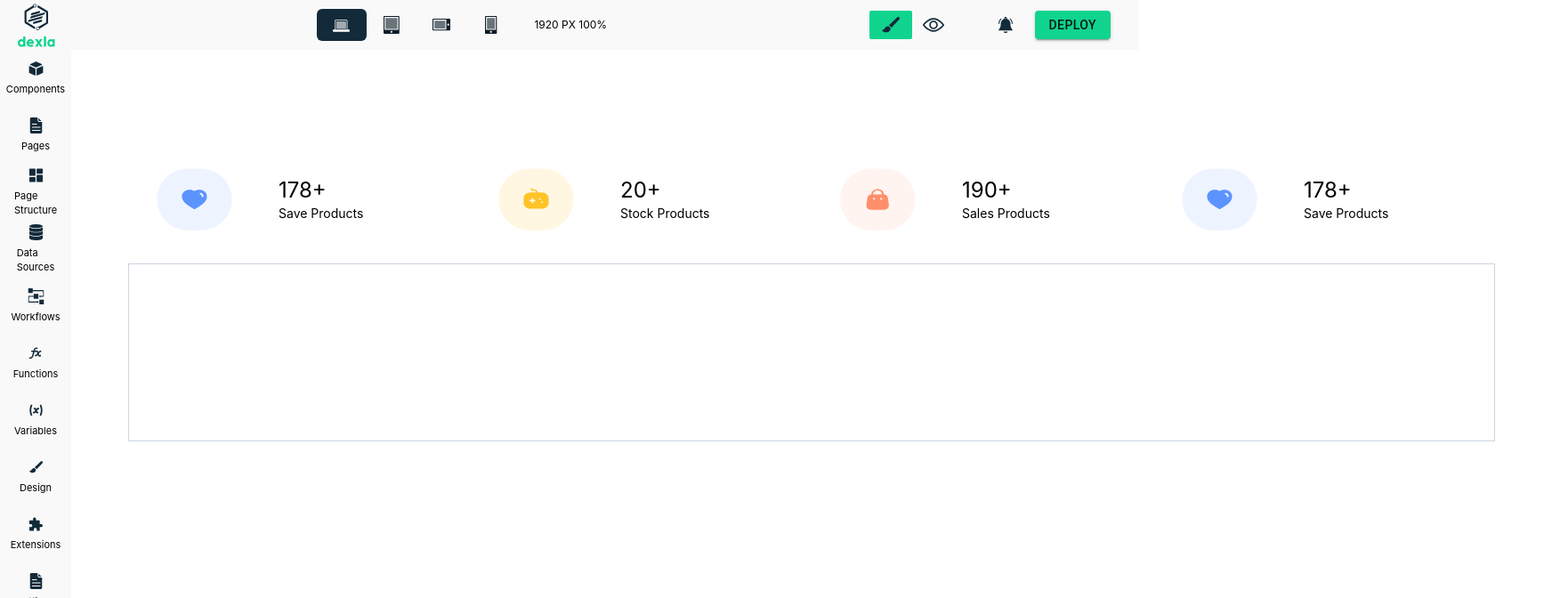
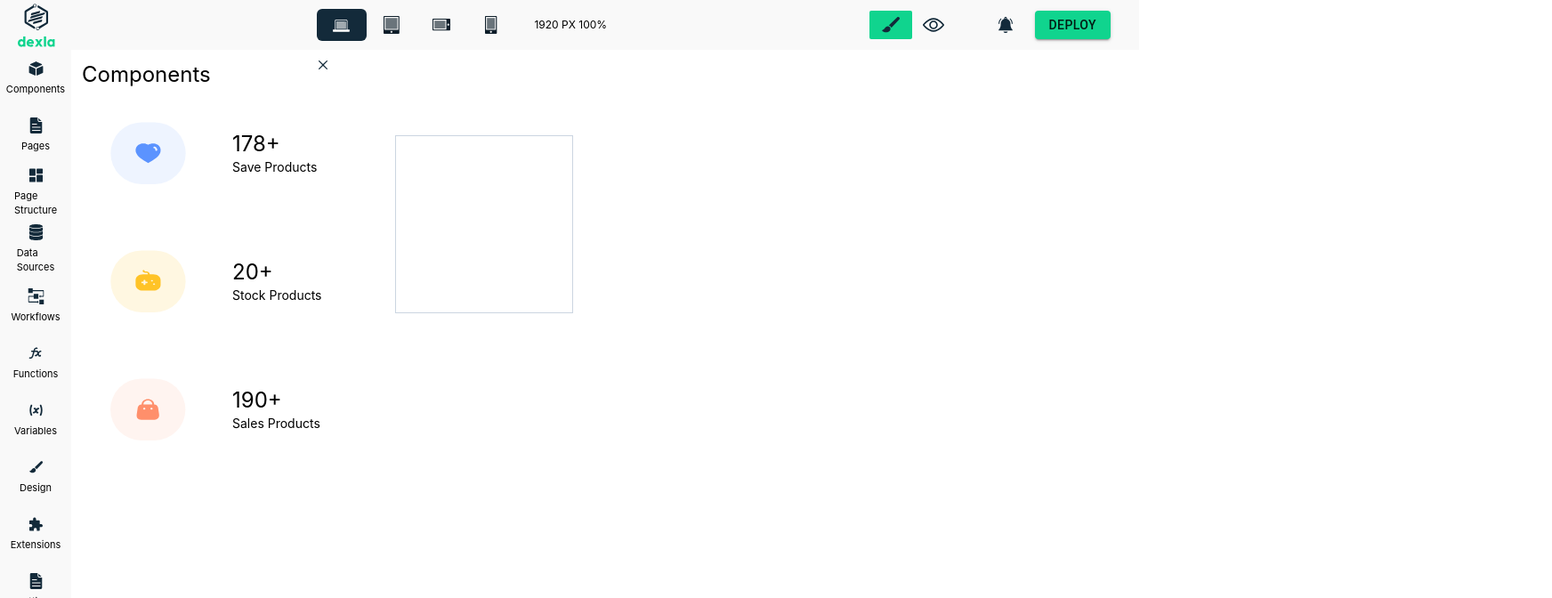
Before and after one commit to sweethappydream/dexla-MVP, a React (Create React App) app: page / in a window 1280 px wide. Both pictures are taken after a click on the element "Components". Shown: the top 672 px of the page at 89% size, 1744 px wide, since content can reach past the window. Built offline with nearby package versions, Linux system fonts and the light colour scheme.

Commit message:
drag and drop, preview & edit, mobile view

```diff
--- a/package.json
+++ b/package.json
@@ -13,6 +13,7 @@
     "react-dnd": "^16.0.1",
     "react-dnd-html5-backend": "^16.0.1",
     "react-dom": "^18.2.0",
+    "react-modern-drawer": "^1.2.0",
     "react-router-dom": "^6.8.0",
     "react-scripts": "5.0.1",
     "typescript": "^4.9.5",
--- a/src/components/Outline/index.jsx
+++ b/src/components/Outline/index.jsx
@@ -1,14 +1,16 @@
-import React from "react";
+import React, {useState} from "react";
 import Header from "../Header";
 import Sidebar from "../Sidebar";
-import { Outlet } from "react-router-dom";
+import SubBar from "../Sidebar/SubBar";
 
 const Outline = ({children}) => {
+    const [isOpen, setIsOpen] = useState(false);
     return (
         <>
             <Header/>
             <div className="flex">
-                <Sidebar/>
+                <Sidebar isOpen={isOpen} setIsOpen={setIsOpen}/>
+                <SubBar isOpen={isOpen} setIsOpen={setIsOpen}/>
                 {children}
             </div>
         </>
--- a/src/components/Products/DesktopView.jsx
+++ b/src/components/Products/DesktopView.jsx
@@ -1,15 +1,14 @@
 import React, { useState } from "react";
 import ProductOutline from "./ProductOutline";
-import { sales, save, stock } from "../svg/body";
 import { useDrop } from "react-dnd";
 
-const DesktopView = () => {
-  const [basket, setBasket] = useState([]);
+const DesktopView = ({basket, setBasket}) => {
+
   const [{ isOver }, dropRef] = useDrop({
     accept: "product",
     drop: (item) =>
       setBasket((basket) =>
-        !basket.includes(item) ? [...basket, item] : basket
+        [...basket, item]
       ),
     collect: (monitor) => ({
       isOver: monitor.isOver()
@@ -17,15 +16,9 @@ const DesktopView = () => {
   });
 
   return (
-    <div>
-      <div className="flex items-start justify-start">
-        <ProductOutline src={save}  name="Save Products" num="178+" />
-        <ProductOutline src={stock}  name="Stock Products" num="20+" />
-        <ProductOutline src={sales}  name="Sales Products" num="190+" />
-        <ProductOutline src={save}  name="Save Products" num="178+" />
-      </div>
-      <div className="w-full border min-h-[200px] border-slate-300 flex flex-wrap flex-start overflow-auto " ref={dropRef}>
-        {basket.map(product =><ProductOutline src={product.src} name={product.name} num={product.num} />)}
+    <div className=" py-24 px-16">
+      <div className="w-full min-w-[200px] border min-h-[200px] border-slate-300 flex flex-wrap flex-start overflow-auto " ref={dropRef}>
+        {basket.map((product, index) =><ProductOutline key={index} src={product.src} name={product.name} num={product.num} />)}
         {isOver && <div>Drop Here!</div>}
       </div>
     </div>
--- a/src/components/Products/MobileView.jsx
+++ b/src/components/Products/MobileView.jsx
@@ -1,16 +1,34 @@
 import React from "react";
 import ProductOutline from "./ProductOutline";
-import { sales, save, stock } from "../svg/body";
+import { useDrop } from "react-dnd";
 
-const MobileView = () => {
+const DesktopView = ({ basket, setBasket }) => {
+  const [{ isOver }, dropRef] = useDrop({
+    accept: "product",
+    drop: (item) => setBasket((basket) => [...basket, item]),
+    collect: (monitor) => ({
+      isOver: monitor.isOver(),
+    }),
+  });
+
   return (
-    <div className="flex flex-col items-center justify-center">
-      <ProductOutline src={save} name="Save Products" num="178+" />
-      <ProductOutline src={stock} name="Stock Products" num="20+" />
-      <ProductOutline src={sales} name="Sales Products" num="190+" />
-      <ProductOutline src={save} name="Save Products" num="178+" />
+    <div className="bg-slate-200 flex items-center justify-center w-full pt-5">
+      <div
+        className="flex flex-col items-center justify-start border min-h-[200px] bg-white w-[648px] border-slate-300 "
+        ref={dropRef}
+      >
+        {basket.map((product, index) => (
+          <ProductOutline
+            key={index}
+            src={product.src}
+            name={product.name}
+            num={product.num}
+          />
+        ))}
+        {isOver && <div>Drop Here!</div>}
+      </div>
     </div>
   );
 };
 
-export default MobileView;
+export default DesktopView;
--- a/src/components/Products/ProductOutline.jsx
+++ b/src/components/Products/ProductOutline.jsx
@@ -1,31 +1,35 @@
-import React, {useContext} from "react";
+import React, { useContext } from "react";
 // import Draggable from "react-draggable";
 import { editContext } from "../../context";
 import { useDrag } from "react-dnd";
 
 const ProductOutline = (props) => {
   const { src, num, name } = props;
-    const {isEditable} = useContext(editContext);
+  const { isEditable } = useContext(editContext);
   const [{ isDragging }, dragRef] = useDrag({
-        type: 'product',
+      type: "product",
       item: { src, num, name },
       collect: (monitor) => ({
-            isDragging: monitor.isDragging()
-        })
-    })
+        isDragging: monitor.isDragging(),
+      }),
+      canDrag: isEditable,
+    },
+    [isEditable]
+  );
 
   return (
-        // <Draggable axis="x" canDrag={!isEditable}>
-        <div className="flex items-center justify-start w-96 h-36 px-8 py-10 cursor-pointer" ref={dragRef} draggable={isEditable} >
-            <img src={src} alt="save prodcuts"/>
+    <div
+      className="flex items-center justify-start w-96 h-36 px-8 py-10 cursor-pointer"
+      ref={dragRef}
+    >
+      <img src={src} alt="save prodcuts" />
       <div className="flex flex-col items-start justify-center pl-8 mx-5">
         <p className=" text-2xl">{num}</p>
         <p className=" text-sm">{name}</p>
       </div>
-            {isDragging && '😁'}
+      {isDragging && "😁"}
     </div>
-        // </Draggable>
-    )
-}
+  );
+};
 
 export default ProductOutline;
--- a/src/components/Products/index.jsx
+++ b/src/components/Products/index.jsx
@@ -1,14 +1,15 @@
-import React, { useContext } from "react";
+import React, { useState, useContext } from "react";
 import DesktopView from "./DesktopView";
 import MobileView from "./MobileView";
 import { responsiveContext } from "../../context";
 
 const Products = () => {
+  const [basket, setBasket] = useState([]);
   const { screen } = useContext(responsiveContext);
   return (
     <>
-      {screen === "desktop" && <DesktopView />}
-      {screen === "mobile" && <MobileView />}
+      {screen === "desktop" && <DesktopView basket={basket} setBasket={setBasket}/>}
+      {screen === "mobile" && <MobileView basket={basket} setBasket={setBasket} />}
     </>
   );
 };
--- a/src/components/Sidebar/SingleTab.jsx
+++ b/src/components/Sidebar/SingleTab.jsx
@@ -1,14 +1,21 @@
 import React from "react";
 
 const SigleTab = (props) => {
-    const { src, srcHover, name } = props;
-    return (
-        <div className="group w-[85px] h-[54px] p-8 flex flex-col items-center justify-center cursor-pointer hover:bg-hover">
-            <img src={src} alt="" className="pb-[6px] group-hover:hidden"/>
-            <img src={srcHover} alt="" className="pb-[6px] hidden group-hover:block"/>
-            <p className=" group-hover:text-white">{name}</p>
-        </div>
-    )
-}
+  const { src, srcHover, name, setIsOpen } = props;
+  return (
+    <div
+      className="group w-[85px] h-[54px] p-8 flex flex-col items-center justify-center cursor-pointer hover:bg-hover"
+      onClick={() => setIsOpen(true)}
+    >
+      <img src={src} alt="" className="pb-[6px] group-hover:hidden" />
+      <img
+        src={srcHover}
+        alt=""
+        className="pb-[6px] hidden group-hover:block"
+      />
+      <p className=" group-hover:text-white">{name}</p>
+    </div>
+  );
+};
 
 export default SigleTab;
--- /dev/null
+++ b/src/components/Sidebar/SubBar/index.js
@@ -0,0 +1,32 @@
+import React from "react";
+import {  Collapse } from "@mui/material";
+import { cross } from "../../svg/sidebar/components";
+import ProductOutline from "../../Products/ProductOutline";
+import { save, sales, stock } from "../../svg/body";
+
+export default function Components({ isOpen, setIsOpen }) {
+  console.log(isOpen);
+
+  return (
+    <Collapse orientation="horizontal" in={isOpen} className=" z-10">
+      <div className="w-[300px] bg-white h-full p-3">
+        <div className="flex justify-between">
+          <p className=" text-2xl">Components</p>
+          <div onClick={() => setIsOpen(false)}>
+            <img
+              className=" cursor-pointer"
+              src={cross}
+              alt="cross"
+              onClick={() => setIsOpen(false)}
+            />
+          </div>
+        </div>
+        <div className="flex flex-col items-start justify-start">
+          <ProductOutline src={save} name="Save Products" num="178+" />
+          <ProductOutline src={stock} name="Stock Products" num="20+" />
+          <ProductOutline src={sales} name="Sales Products" num="190+" />
+        </div>
+      </div>
+    </Collapse>
+  );
+}
--- a/src/components/Sidebar/index.jsx
+++ b/src/components/Sidebar/index.jsx
@@ -2,13 +2,11 @@ import React from "react";
 import { components, componentsHover, datasource, datasourceHover, design, designHover, extensions, extensionsHover, functions, functionsHover, pageStructure, pageStructureHover, pages, pagesHover, settings, settingsHover, variables, variablesHover, workflows, workflowsHover } from "../svg/sidebar";
 import SigleTab from "./SingleTab";
 
-const Sidebar = () => {
+const Sidebar = ({isOpen, setIsOpen}) => {
+
     return (
         <div className="h-full w-20 bg-bar-bg flex flex-col items-center justify-start text-[11px]">
-            <SigleTab src={components} srcHover={componentsHover} name={"Components"} />
-            <div>
-
-            </div>
+            <SigleTab src={components} srcHover={componentsHover} name={"Components"} setIsOpen ={setIsOpen}/>
             <SigleTab src={pages} srcHover={pagesHover} name={"Pages"} />
             <SigleTab src={pageStructure} srcHover={pageStructureHover} name={"Page Structure"} />
             <SigleTab src={datasource} srcHover={datasourceHover} name={"Data Sources"} />
--- /dev/null
+++ b/src/components/svg/sidebar/components/index.js
@@ -0,0 +1,3 @@
+import cross from "./cross.svg"
+
+export {cross};
--- a/src/pages/Home.jsx
+++ b/src/pages/Home.jsx
@@ -16,9 +16,7 @@ const Home = () => {
       <responsiveContext.Provider value={screenValue}>
         <DndProvider backend={HTML5Backend}>
           <Outline>
-            <div className=" py-24 px-16">
-              <Products />
-            </div>
+            <Products />
           </Outline>
         </DndProvider>
       </responsiveContext.Provider>
```
Also changed, not shown: src/components/svg/sidebar/components/cross.svg (added), 1 other file (tests, documents, lock files or other folders). Lines whose indentation alone changed are shown as unchanged.
